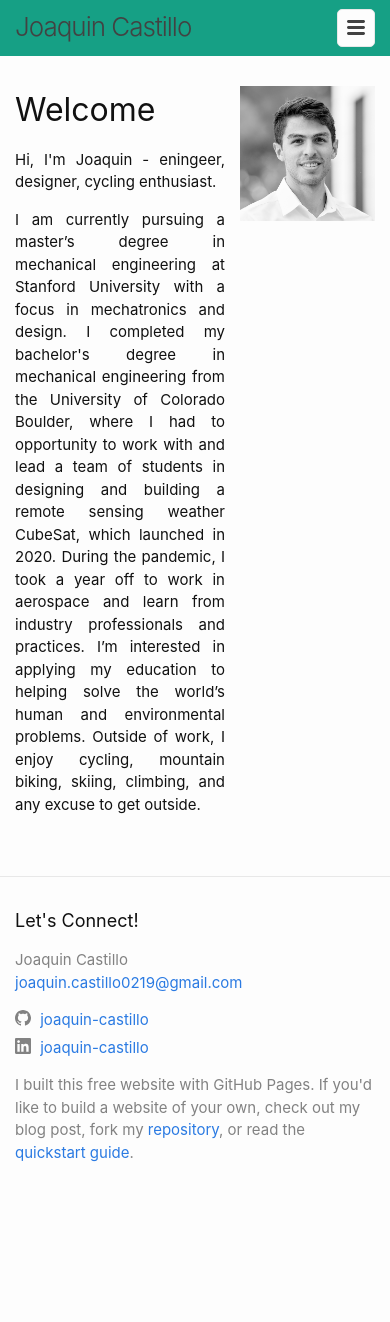
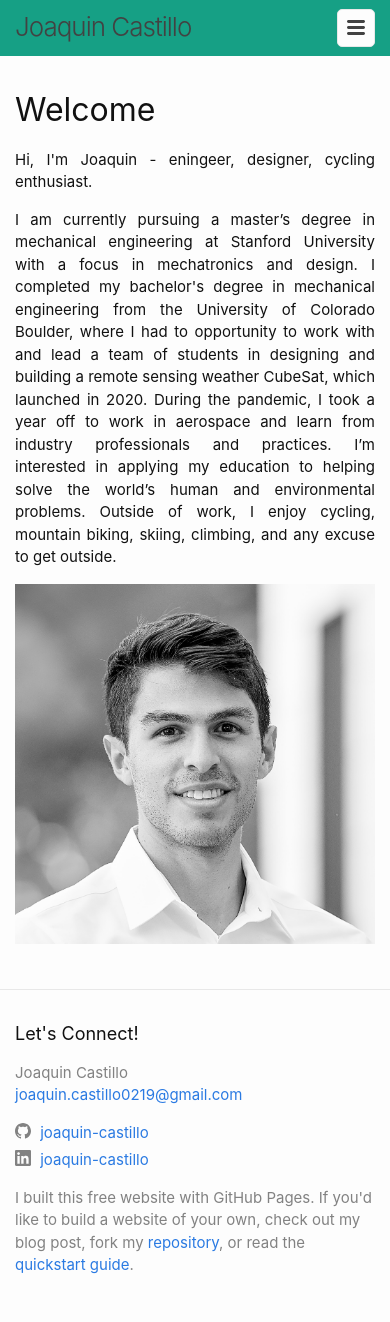
Before and after one commit to joaquin-castillo/joaquin-castillo.github.io, a Jekyll site: the page built from index.md, in a window 390 px wide. Built offline with Jekyll 4.4.1, drawn with Linux system fonts in a browser that asks for light colours; before the commit the page ends 1209 px from its top, so only the background shows below that.

Commit message:
Next atempt at fixing mobile sizing

```diff
--- a/_sass/minima/_layout.scss
+++ b/_sass/minima/_layout.scss
@@ -150,18 +150,18 @@
   width:         calc(50% - (#{$spacing-unit} / 2));
 }
 
-// @include media-query($on-laptop) {
-//   .footer-col-1,
-//   .footer-col-2 {
-//     width: -webkit-calc(50% - (#{$spacing-unit} / 2));
-//     width:         calc(50% - (#{$spacing-unit} / 2));
-//   }
+@include media-query($on-laptop) {
+  .footer-col-1,
+  .footer-col-2 {
+    width: -webkit-calc(50% - (#{$spacing-unit} / 2));
+    width:         calc(50% - (#{$spacing-unit} / 2));
+  }
 
-//   .footer-col-3 {
-//     width: -webkit-calc(100% - (#{$spacing-unit} / 2));
-//     width:         calc(100% - (#{$spacing-unit} / 2));
-//   }
-// }
+  .footer-col-3 {
+    width: -webkit-calc(100% - (#{$spacing-unit} / 2));
+    width:         calc(100% - (#{$spacing-unit} / 2));
+  }
+}
 
 @include media-query($on-palm) {
   .footer-col {
@@ -198,21 +198,21 @@
   width:         calc(40% - (#{$spacing-unit} / 2));
 }
 
-@include media-query($on-laptop) {
-  .footer-col-1,
-  .footer-col-2 {
-    width: -webkit-calc(50% - (#{$spacing-unit} / 2));
-    width:         calc(50% - (#{$spacing-unit} / 2));
-  }
+// @include media-query($on-laptop) {
+//   .home-col-1,
+//   .home-col-2 {
+//     width: -webkit-calc(50% - (#{$spacing-unit} / 2));
+//     width:         calc(50% - (#{$spacing-unit} / 2));
+//   }
 
-  .footer-col-3 {
-    width: -webkit-calc(100% - (#{$spacing-unit} / 2));
-    width:         calc(100% - (#{$spacing-unit} / 2));
-  }
-}
+//   .home-col-3 {
+//     width: -webkit-calc(100% - (#{$spacing-unit} / 2));
+//     width:         calc(100% - (#{$spacing-unit} / 2));
+//   }
+// }
 
 @include media-query($on-palm) {
-  .footer-col {
+  .home-col {
     float: none;
     width: -webkit-calc(100% - (#{$spacing-unit} / 2));
     width:         calc(100% - (#{$spacing-unit} / 2));
```
